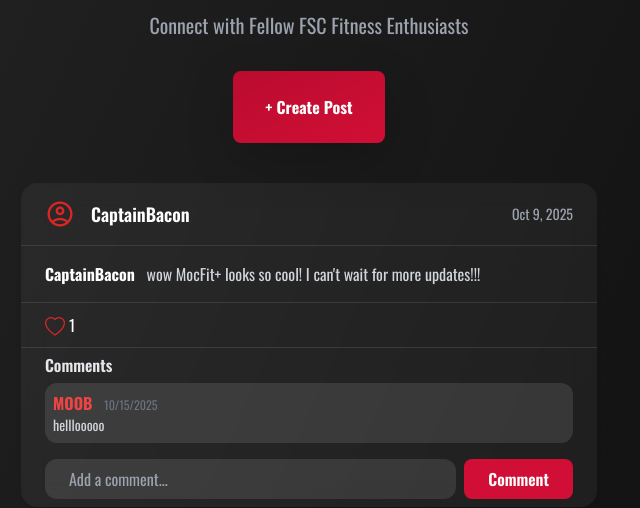
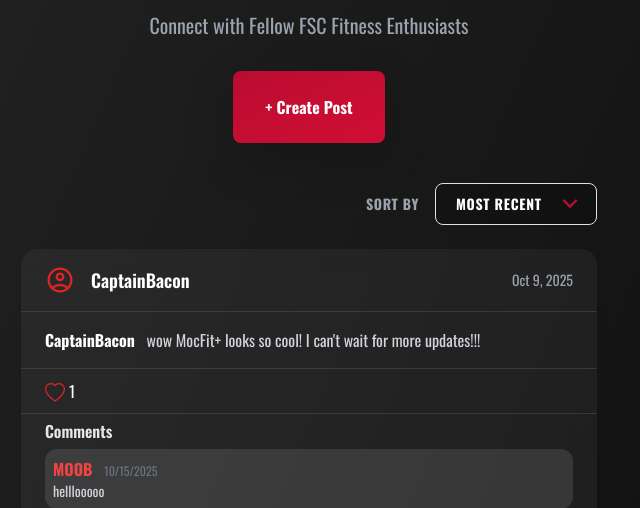
Before and after one commit to abigail-thomas/mocfit, a Django app: page /community/ in a window 1280 px wide. Shown: the part 185-693 px from the top of the page, without its empty margins (331-971 px from the left). Run offline with Django 5.2, Linux system fonts and the light colour scheme; a user stored in the database is signed in; data comes from the database, SQL or seed files in the repository; parts of the project's set-up code (start-up, migrations or seed data) failed here and were passed over; some libraries are stand-ins or nearby versions; some web fonts are replaced.

Commit message:
Updated: Sort selection style to be alike

```diff
--- a/community_page/templates/community_page/index.html
+++ b/community_page/templates/community_page/index.html
@@ -44,6 +44,25 @@
 
 <section class="pb-16 px-4 md:px-6 flex justify-center">
   <div class="w-full max-w-xl space-y-6">
+
+    {% if user.is_authenticated %}
+    <!-- Sort Dropdown -->
+    <div class="flex justify-end items-center gap-3">
+      <label for="sortSelect" class="text-gray-400 text-sm font-bold uppercase tracking-wider">Sort by</label>
+      <div class="relative group">
+        <select id="sortSelect"
+                onchange="window.location.href='?sort=' + this.value"
+                class="appearance-none bg-black/20 backdrop-blur-sm border border-white/20 text-white text-sm font-bold uppercase tracking-wider rounded-lg pl-5 pr-12 py-2.5 cursor-pointer hover:bg-white/10 hover:border-white/40 focus:outline-none focus:border-[#ba0c2f] focus:ring-1 focus:ring-[#ba0c2f] transition-all duration-300 font-['Oswald']">
+          <option value="recent" {% if current_sort == 'recent' %}selected{% endif %} class="bg-neutral-900 text-gray-200">Most Recent</option>
+          <option value="oldest" {% if current_sort == 'oldest' %}selected{% endif %} class="bg-neutral-900 text-gray-200">Oldest Posts</option>
+          <option value="likes" {% if current_sort == 'likes' %}selected{% endif %} class="bg-neutral-900 text-gray-200">Most Liked</option>
+        </select>
+        <i class="material-symbols-outlined absolute right-3 top-1/2 -translate-y-1/2 text-[#ba0c2f] pointer-events-none text-xl group-hover:text-white transition-colors duration-300">
+            keyboard_arrow_down
+        </i>
+      </div>
+    </div>
+    {% endif %}
 
     {% if not user.is_authenticated %}
     <div class="bg-white/5 backdrop-blur-sm border border-white/10 rounded-2xl p-8 text-center shadow-xl">
--- a/community_page/views.py
+++ b/community_page/views.py
@@ -9,15 +9,25 @@ from .models import Comment
 from django.views.decorators.http import require_POST
 
 def index(request):
-    # Order posts by number of likes (descending), then by creation date
-    posts = Post.objects.annotate(
-        like_count=Count('likes')
-    ).order_by('-like_count', '-created_at')
+    # Get sort parameter from URL, default to 'recent'
+    sort_by = request.GET.get('sort', 'recent')
+
+    # Base queryset with like count annotation
+    posts = Post.objects.annotate(like_count=Count('likes'))
+
+    # Apply sorting based on parameter
+    if sort_by == 'oldest':
+        posts = posts.order_by('created_at')
+    elif sort_by == 'likes':
+        posts = posts.order_by('-like_count', '-created_at')
+    else:  # 'recent' is default
+        posts = posts.order_by('-created_at')
 
     comment_form = CommentForm()
     return render(request, 'community_page/index.html', {
         'posts': posts,
-        'comment_form': comment_form
+        'comment_form': comment_form,
+        'current_sort': sort_by
     })
 
 @login_required
```
